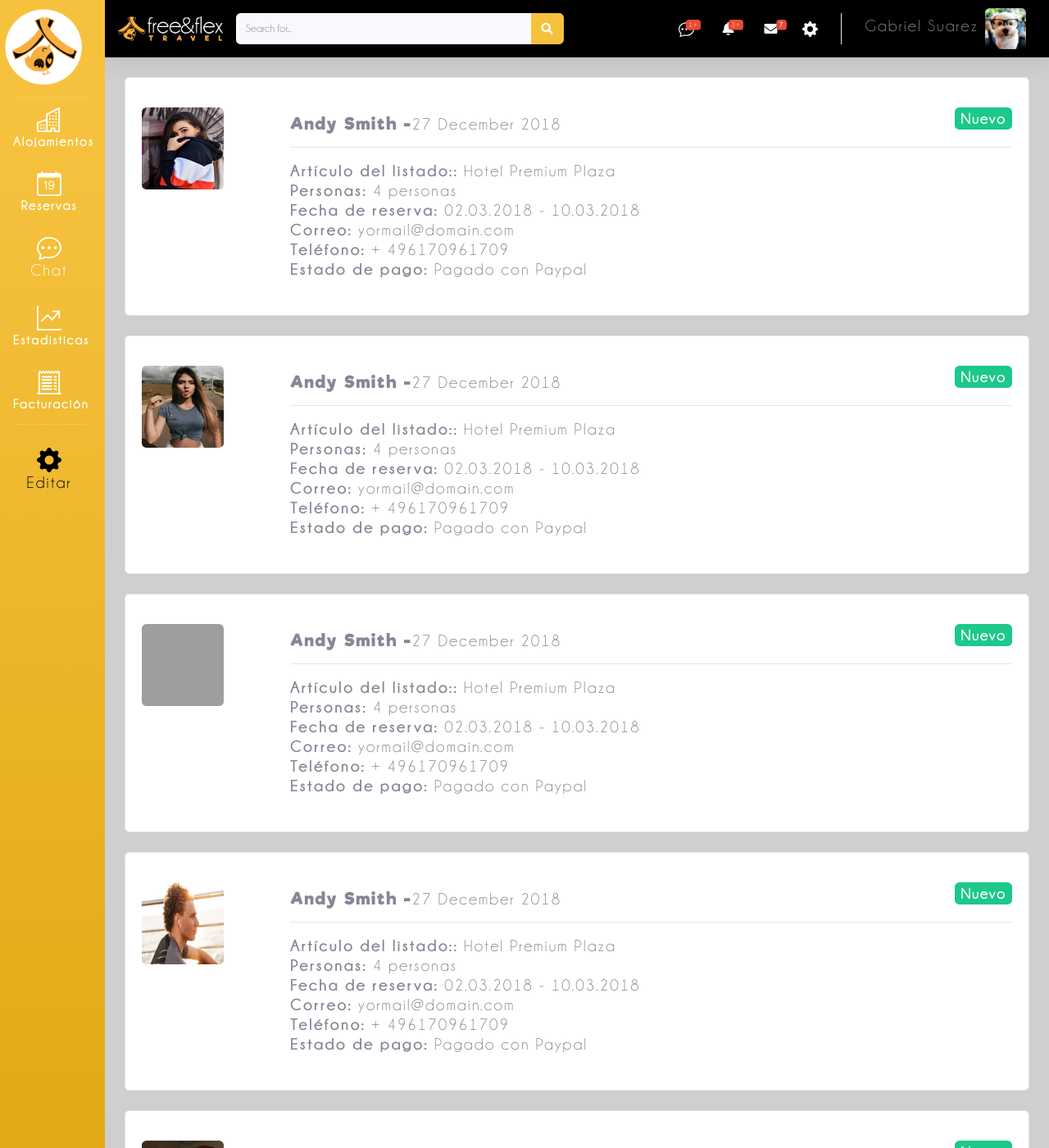
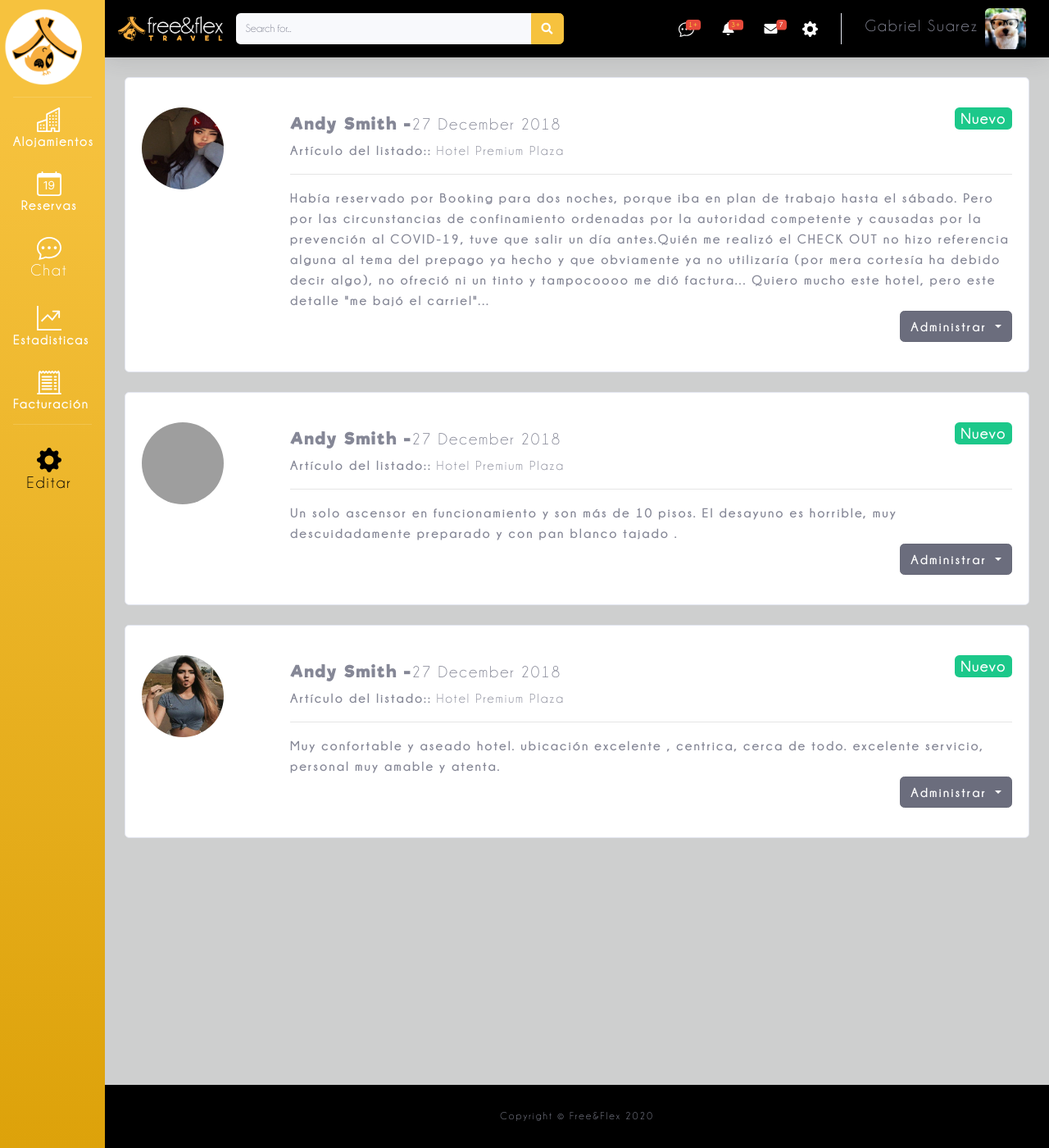
Before and after one commit to CodericDev/FreeFlexNew, a Jekyll site: the page built from comentarios.html, in a window 1280 px wide and 1400 px high. Shown: the whole window at 82% size. Built offline with Jekyll 4.4.1, drawn with Linux system fonts in a browser that asks for light colours; some of the changed text lies outside the part shown; grey boxes are pictures that could not be loaded.

Commit message:
que hice

```diff
--- a/comentarios.html
+++ b/comentarios.html
@@ -9,19 +9,35 @@ subtitle: Subtítulo
     <div class="row">
       <div class="col-2">
 
-        <img src="img/perfil1.jpg" class="rounded" width="100px" height="100px">
+        <img src="img/perfil5.jpg" class="rounded-circle" width="100px" height="100px">
 
       </div>
-      <div class="col-10 h5">
+      <div class="col-10">
         <h4><span class="badge badge-success float-right">Nuevo</span></h4>
         <div class="h5"><a class="miclase">Andy Smith -</a>27 December 2018</div>
+          <div><a class="bold">Artículo del listado::</a> Hotel Premium Plaza</div>
+
           <hr class="sidebar-divider">
-        <div><a class="bold">Artículo del listado::</a> Hotel Premium Plaza</div>
-          <div><a class="bold">Personas:</a> 4 personas</div>
-          <div><a class="bold">Fecha de reserva:</a> 02.03.2018 - 10.03.2018</div>
-          <div><a class="bold">Correo:</a> yormail@domain.com</div>
-          <div><a class="bold">Teléfono:</a> + 496170961709</div>
-          <div><a class="bold">Estado de pago:</a> Pagado con Paypal</div>
+
+          <div><a class="bold">Había reservado por Booking para dos noches, porque iba en plan de
+            trabajo hasta el sábado. Pero por las circunstancias de confinamiento  ordenadas
+            por la autoridad competente y causadas por la prevención al COVID-19,
+            tuve que salir un día antes.Quién me realizó el CHECK OUT no hizo
+            referencia alguna al tema del prepago ya hecho y que obviamente ya
+            no utilizaría (por mera cortesía ha debido decir algo), no ofreció
+            ni un tinto y tampocoooo me dió factura...
+            Quiero mucho este hotel, pero este detalle "me bajó el carriel"...</a></div>
+
+            <div class="dropdown show float-right">
+              <a class="btn btn-secondary dropdown-toggle bold" href="#" role="button" id="dropdownMenuLink" data-toggle="dropdown" aria-haspopup="true" aria-expanded="false">
+                Administrar
+              </a>
+
+              <div class="dropdown-menu" aria-labelledby="dropdownMenuLink">
+                <a class="dropdown-item rojo" href="#">Borrar</a>
+                <a class="dropdown-item verde" href="#">Editar</a>
+              </div>
+          </div>
       </div>
   </div>
 </div>
@@ -32,19 +48,29 @@ subtitle: Subtítulo
     <div class="row">
       <div class="col-2">
 
-        <img src="img/perfil2.jpg" class="rounded" width="100px" height="100px">
+        <img src="img/perfil3.jpg" class="rounded-circle" width="100px" height="100px">
 
       </div>
-      <div class="col-10 h5">
+      <div class="col-10">
         <h4><span class="badge badge-success float-right">Nuevo</span></h4>
         <div class="h5"><a class="miclase">Andy Smith -</a>27 December 2018</div>
+          <div><a class="bold">Artículo del listado::</a> Hotel Premium Plaza</div>
+
           <hr class="sidebar-divider">
-        <div><a class="bold">Artículo del listado::</a> Hotel Premium Plaza</div>
-          <div><a class="bold">Personas:</a> 4 personas</div>
-          <div><a class="bold">Fecha de reserva:</a> 02.03.2018 - 10.03.2018</div>
-          <div><a class="bold">Correo:</a> yormail@domain.com</div>
-          <div><a class="bold">Teléfono:</a> + 496170961709</div>
-          <div><a class="bold">Estado de pago:</a> Pagado con Paypal</div>
+
+          <div><a class="bold">Un solo ascensor en funcionamiento y son más de 10 pisos.
+             El desayuno es horrible, muy descuidadamente preparado y con pan blanco tajado .</a></div>
+
+            <div class="dropdown show float-right">
+              <a class="btn btn-secondary dropdown-toggle bold" href="#" role="button" id="dropdownMenuLink" data-toggle="dropdown" aria-haspopup="true" aria-expanded="false">
+                Administrar
+              </a>
+
+              <div class="dropdown-menu" aria-labelledby="dropdownMenuLink">
+                <a class="dropdown-item rojo" href="#">Borrar</a>
+                <a class="dropdown-item verde" href="#">Editar</a>
+              </div>
+          </div>
       </div>
   </div>
 </div>
@@ -55,66 +81,30 @@ subtitle: Subtítulo
     <div class="row">
       <div class="col-2">
 
-        <img src="img/perfil3.jpg" class="rounded" width="100px" height="100px">
+        <img src="img/perfil2.jpg" class="rounded-circle" width="100px" height="100px">
 
       </div>
-      <div class="col-10 h5">
+      <div class="col-10">
         <h4><span class="badge badge-success float-right">Nuevo</span></h4>
         <div class="h5"><a class="miclase">Andy Smith -</a>27 December 2018</div>
+          <div><a class="bold">Artículo del listado::</a> Hotel Premium Plaza</div>
+
           <hr class="sidebar-divider">
-        <div><a class="bold">Artículo del listado::</a> Hotel Premium Plaza</div>
-          <div><a class="bold">Personas:</a> 4 personas</div>
-          <div><a class="bold">Fecha de reserva:</a> 02.03.2018 - 10.03.2018</div>
-          <div><a class="bold">Correo:</a> yormail@domain.com</div>
-          <div><a class="bold">Teléfono:</a> + 496170961709</div>
-          <div><a class="bold">Estado de pago:</a> Pagado con Paypal</div>
+
+          <div><a class="bold">Muy confortable y aseado hotel. ubicación excelente , centrica, cerca de todo.
+            excelente servicio, personal muy amable y atenta.</a></div>
+
+            <div class="dropdown show float-right">
+              <a class="btn btn-secondary dropdown-toggle bold" href="#" role="button" id="dropdownMenuLink" data-toggle="dropdown" aria-haspopup="true" aria-expanded="false">
+                Administrar
+              </a>
+
+              <div class="dropdown-menu" aria-labelledby="dropdownMenuLink">
+                <a class="dropdown-item rojo" href="#">Borrar</a>
+                <a class="dropdown-item verde" href="#">Editar</a>
               </div>
           </div>
       </div>
   </div>
-
-<div class="card mb-4 py-3">
-  <div class="card-body">
-    <div class="row">
-      <div class="col-2">
-
-        <img src="img/perfil4.jpg" class="rounded" width="100px" height="100px">
-
-      </div>
-      <div class="col-10 h5">
-        <h4><span class="badge badge-success float-right">Nuevo</span></h4>
-        <div class="h5"><a class="miclase">Andy Smith -</a>27 December 2018</div>
-        <hr class="sidebar-divider">
-        <div><a class="bold">Artículo del listado::</a> Hotel Premium Plaza</div>
-          <div><a class="bold">Personas:</a> 4 personas</div>
-          <div><a class="bold">Fecha de reserva:</a> 02.03.2018 - 10.03.2018</div>
-          <div><a class="bold">Correo:</a> yormail@domain.com</div>
-          <div><a class="bold">Teléfono:</a> + 496170961709</div>
-          <div><a class="bold">Estado de pago:</a> Pagado con Paypal</div>
 </div>
 </div>
-  </div>
-</div>
-
-<div class="card mb-4 py-3">
-  <div class="card-body">
-    <div class="row">
-      <div class="col-2">
-
-        <img src="img/perfil5.jpg" class="rounded" width="100px" height="100px">
-
-      </div>
-      <div class="col-10 h5">
-        <h4><span class="badge badge-success float-right">Nuevo</span></h4>
-        <div class="h5"><a class="miclase">Andy Smith -</a>27 December 2018</div>
-        <hr class="sidebar-divider">
-        <div><a class="bold">Artículo del listado::</a> Hotel Premium Plaza</div>
-          <div><a class="bold">Personas:</a> 4 personas</div>
-          <div><a class="bold">Fecha de reserva:</a> 02.03.2018 - 10.03.2018</div>
-          <div><a class="bold">Correo:</a> yormail@domain.com</div>
-          <div><a class="bold">Teléfono:</a> + 496170961709</div>
-          <div><a class="bold">Estado de pago:</a> Pagado con Paypal</div>
-      </div>
-    </div>
-  </div>
-</div>
```
Lines whose indentation alone changed are shown as unchanged.
